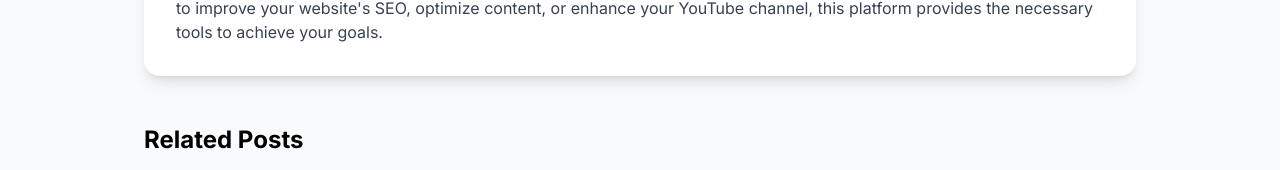
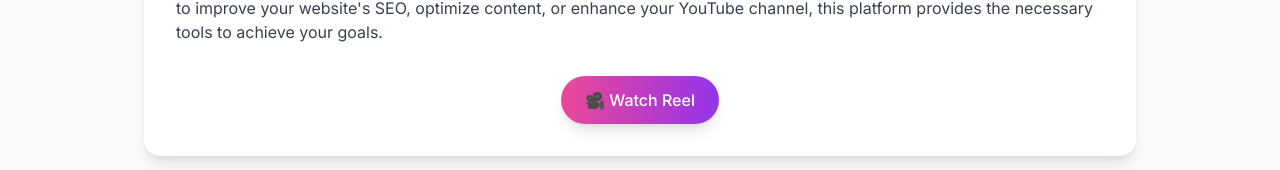
Before and after one commit to Gaurav-Jang/ToolBoxByAnuj, a React (Vite) app: page /blogs/1 in a window 1280 px wide. Shown: the part 1312-1482 px from the top of the page. Built offline with nearby package versions, Linux system fonts and the light colour scheme; grey boxes are pictures that could not be loaded.

Commit message:
Reel Feature Added

```diff
--- a/public/blogs.json
+++ b/public/blogs.json
@@ -7,7 +7,8 @@
     "author": "Gaurav Jangra",
     "date": "August 18, 2025",
     "category": "Tech",
-    "image": "https://plus.unsplash.com/premium_photo-1685283298465-e52e933a3312?fm=jpg&q=60&w=3000&ixlib=rb-4.1.0&ixid=M3wxMjA3fDB8MHxzZWFyY2h8MXx8c2VvfGVufDB8fDB8fHww"
+    "image": "https://plus.unsplash.com/premium_photo-1685283298465-e52e933a3312?fm=jpg&q=60&w=3000&ixlib=rb-4.1.0&ixid=M3wxMjA3fDB8MHxzZWFyY2h8MXx8c2VvfGVufDB8fDB8fHww",
+    "reel": "https://www.instagram.com/reel/DNfxzfZp2tF/?igsh=MzRlODBiNWFlZA=="
   },
   {
     "id": "2",
@@ -17,7 +18,8 @@
     "author": "Amit Sharma",
     "date": "August 15, 2025",
     "category": "Photography",
-    "image": "https://source.unsplash.com/600x400/?street,photography"
+    "image": "https://source.unsplash.com/600x400/?street,photography",
+    "reel": "https://www.instagram.com/reel/DNfxzfZp2tF/?igsh=MzRlODBiNWFlZA=="
   },
   {
     "id": "3",
@@ -27,7 +29,8 @@
     "author": "Sarah Lee",
     "date": "August 10, 2025",
     "category": "Travel",
-    "image": "https://source.unsplash.com/600x400/?travel,destinations"
+    "image": "https://source.unsplash.com/600x400/?travel,destinations",
+    "reel": "https://www.instagram.com/reel/DNfxzfZp2tF/?igsh=MzRlODBiNWFlZA=="
   },
   {
     "id": "4",
@@ -37,7 +40,8 @@
     "author": "John Doe",
     "date": "August 5, 2025",
     "category": "Lifestyle",
-    "image": "https://source.unsplash.com/600x400/?minimalism,lifestyle"
+    "image": "https://source.unsplash.com/600x400/?minimalism,lifestyle",
+    "reel": "https://www.instagram.com/reel/DNfxzfZp2tF/?igsh=MzRlODBiNWFlZA=="
   },
   {
     "id": "5",
@@ -47,7 +51,8 @@
     "author": "Emily Carter",
     "date": "August 1, 2025",
     "category": "Design",
-    "image": "https://source.unsplash.com/600x400/?design,ui"
+    "image": "https://source.unsplash.com/600x400/?design,ui",
+    "reel": "https://www.instagram.com/reel/DNfxzfZp2tF/?igsh=MzRlODBiNWFlZA=="
   },
   {
     "id": "6",
@@ -57,7 +62,8 @@
     "author": "Rohan Gupta",
     "date": "July 28, 2025",
     "category": "Food",
-    "image": "https://source.unsplash.com/600x400/?food,vegan"
+    "image": "https://source.unsplash.com/600x400/?food,vegan",
+    "reel": "https://www.instagram.com/reel/DNfxzfZp2tF/?igsh=MzRlODBiNWFlZA=="
   },
   {
     "id": "7",
@@ -67,6 +73,7 @@
     "author": "Priya Mehta",
     "date": "July 20, 2025",
     "category": "Fitness",
-    "image": "https://source.unsplash.com/600x400/?fitness,workout"
+    "image": "https://source.unsplash.com/600x400/?fitness,workout",
+    "reel": "https://www.instagram.com/reel/DNfxzfZp2tF/?igsh=MzRlODBiNWFlZA=="
   }
 ]
--- a/src/components/BlogCard.jsx
+++ b/src/components/BlogCard.jsx
@@ -7,7 +7,7 @@ const BlogCard = ({ blog }) => {
       whileHover={{ y: -8, scale: 1.02 }}
       whileTap={{ scale: 0.98 }}
       transition={{ duration: 0.2 }}
-      className="bg-white rounded-xl shadow-lg overflow-hidden border border-gray-100 hover:shadow-xl transition-shadow duration-300"
+      className="bg-white rounded-xl shadow-lg overflow-hidden border border-gray-100 hover:shadow-xl transition-shadow duration-300 h-[450px] flex flex-col"
     >
       {/* Blog Image */}
       <div className="relative h-48 bg-gradient-to-br from-blue-100 to-purple-100 flex items-center justify-center">
@@ -48,22 +48,22 @@ const BlogCard = ({ blog }) => {
       </div>
 
       {/* Blog Info */}
-      <div className="p-6">
+      <div className="p-6 flex-1 flex flex-col">
         <h3 className="text-xl font-semibold text-gray-900 font-poppins line-clamp-1 mb-2">
           {blog.title}
         </h3>
-        <p className="text-gray-600 text-sm mb-4 line-clamp-2">
+        <p className="text-gray-600 text-sm mb-4 line-clamp-2 flex-1">
           {blog.description}
         </p>
 
         {/* Author & Date */}
         <div className="flex items-center justify-between text-sm text-gray-500 mb-4">
-          <span>{blog.author}</span>
-          <span>{blog.date}</span>
+          <span className="truncate max-w-[120px]">{blog.author}</span>
+          <span className="truncate max-w-[80px]">{blog.date}</span>
         </div>
 
         {/* View Button */}
-        <Link to={`/blogs/${blog.id}`}>
+        <Link to={`/blogs/${blog.id}`} className="mt-auto">
           <motion.button
             whileHover={{ scale: 1.05 }}
             whileTap={{ scale: 0.95 }}
--- a/src/pages/BlogDetail.jsx
+++ b/src/pages/BlogDetail.jsx
@@ -139,6 +139,20 @@ const BlogDetail = () => {
           <p className="text-gray-700 leading-relaxed whitespace-pre-line text-sm sm:text-base">
             {blog.longDescription || blog.description}
           </p>
+
+          {/* ✅ Instagram Reel Button */}
+          {blog.reel && (
+            <div className="mt-8 text-center">
+              <a
+                href={blog.reel}
+                target="_blank"
+                rel="noopener noreferrer"
+                className="inline-block bg-gradient-to-r from-pink-500 to-purple-600 text-white font-medium px-6 py-3 rounded-full shadow-lg hover:shadow-xl transition-all duration-300"
+              >
+                🎥 Watch Reel
+              </a>
+            </div>
+          )}
         </div>
       </motion.div>
 
--- a/src/pages/Contact.jsx
+++ b/src/pages/Contact.jsx
@@ -257,7 +257,7 @@ const Contact = () => {
               </p>
 
               <motion.a
-                href="https://t.me/toolboxbyanuj_official"
+                href="https://t.me/+9VLLc-uIqUw2MWE1"
                 target="_blank"
                 rel="noopener noreferrer"
                 whileHover={{ scale: 1.05 }}
```
Also changed, not shown: public/apps.json (+7 -7 lines).
